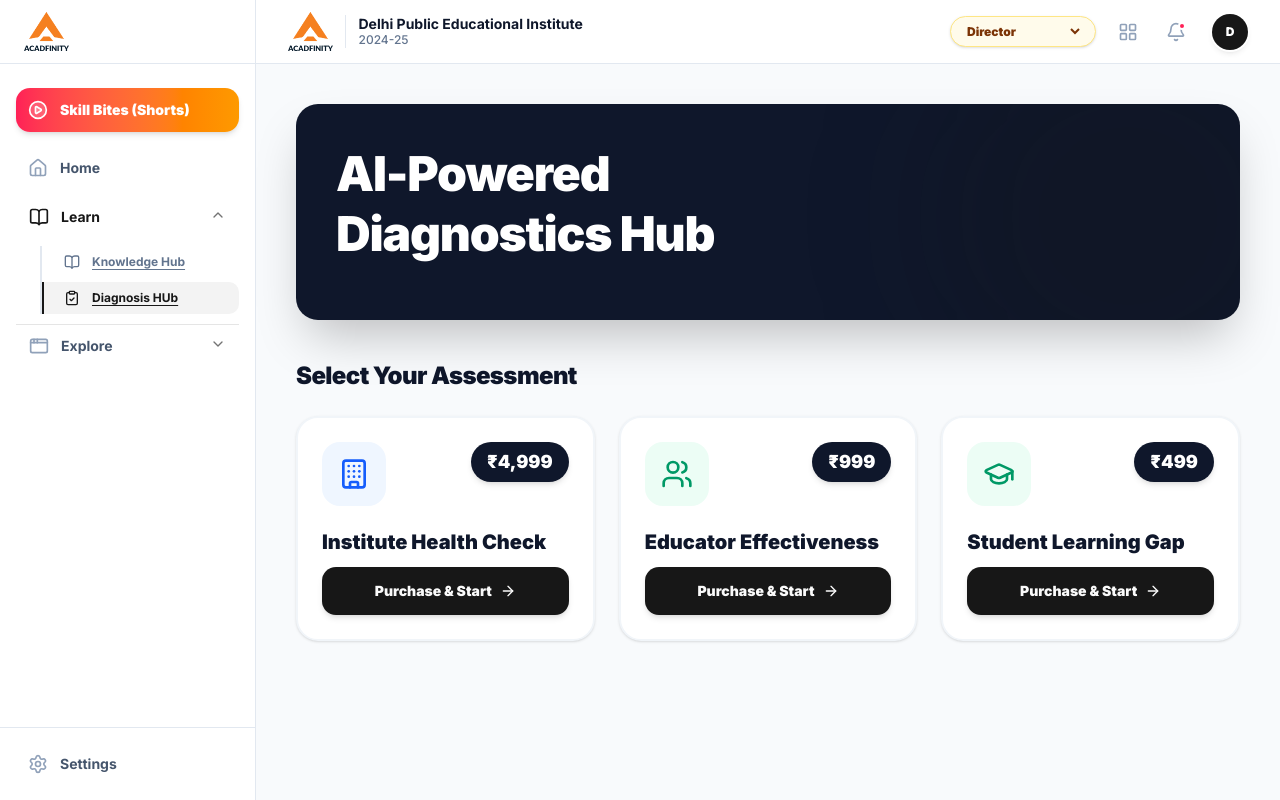
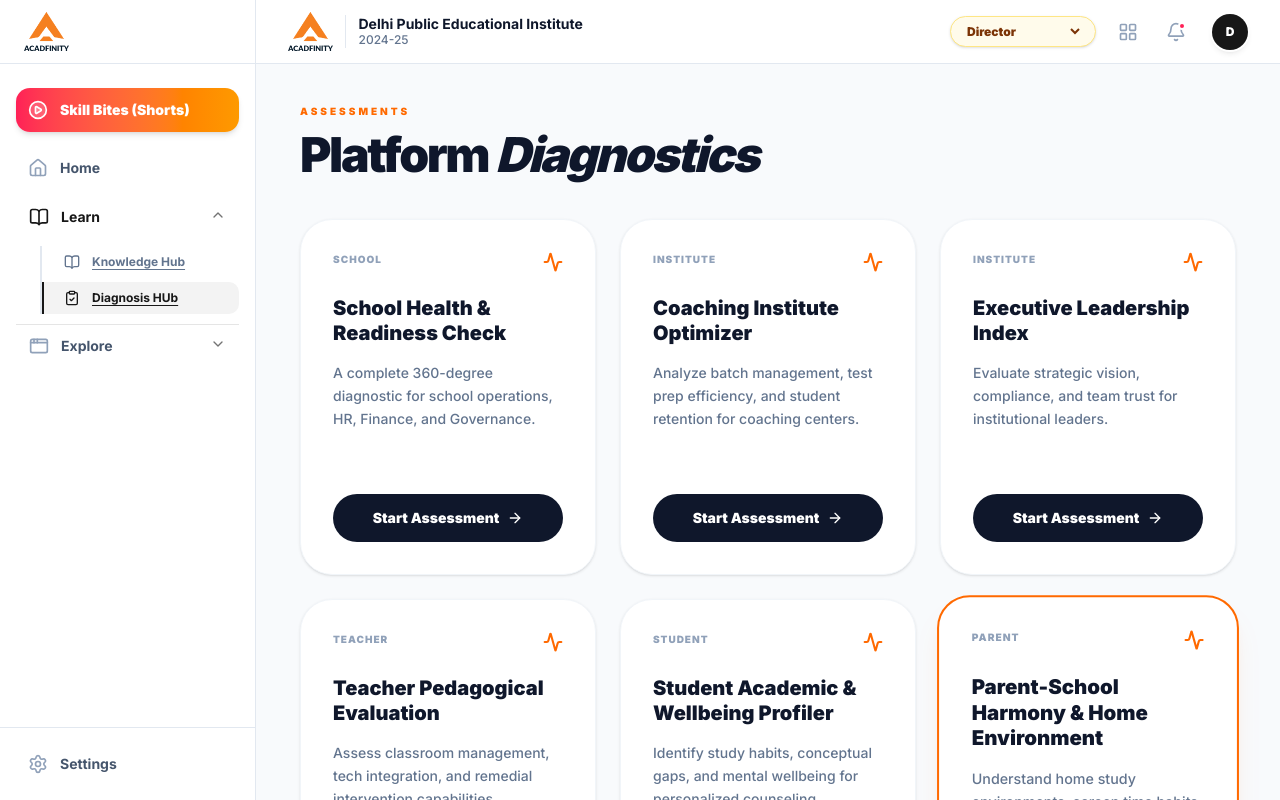
Before and after one commit to mohit20s/acadfinity-2-prototype, a Next.js app: page /diagnostics in a window 1280 px wide. Built offline with nearby package versions, Linux system fonts and the light colour scheme.

Commit message:
feat: Diagnostic

```diff
--- a/src/app/(marketing)/page.tsx
+++ b/src/app/(marketing)/page.tsx
@@ -124,7 +124,7 @@ export default function PublicCinematicHomePage() {
       {/* =========================================================
           1. HIGH-IMPACT CINEMATIC HERO SECTION
           ========================================================= */}
-      <section className="relative mt-5 pt-5 md:pt-0 lg:pt-16 pb-20 px-4 md:px-8 overflow-hidden">
+      <section className="relative mt-5 pt-28 lg:pt-32 pb-20 px-4 md:px-8 overflow-hidden">
         <div className="absolute top-1/2 left-1/4 -translate-y-1/2 -translate-x-1/2 w-[600px] h-[600px] md:w-[800px] md:h-[800px] bg-orange-500/10 rounded-full blur-[100px] md:blur-[120px] -z-10 animate-pulse pointer-events-none"></div>
 
         <div className="w-full max-w-[98%] 2xl:max-w-[1750px] mx-auto grid grid-cols-1 lg:grid-cols-12 gap-6 lg:gap-10 items-start">
--- a/src/components/dashboard/diagnostic-tool.tsx
+++ b/src/components/dashboard/diagnostic-tool.tsx
@@ -1,61 +1,83 @@
 "use client";
 
+import { Activity, ArrowRight, ClipboardCheck, ArrowLeft } from 'lucide-react';
+import { Button } from "@/components/ui/button";
 import { useState } from 'react';
-import { ArrowLeft, CheckCircle2, ClipboardCheck, BarChart, Lightbulb, Users, GraduationCap, Building, Lock, PlayCircle, Star, ArrowRight } from 'lucide-react';
-import { Button } from "@/components/ui/button";
-import { cn } from "@/lib/utils";
+import { cn } from '@/lib/utils';
+import Link from 'next/link';
 
-// Diagnostic Plans
-const diagnosticPlans = [
-  { id: 'school', title: "Institute Health Check", target: "For Directors & Principals", price: "₹4,999", desc: "A complete AI audit of school operations, academics, and finances.", icon: Building, color: "blue" },
-  { id: 'teacher', title: "Educator Effectiveness", target: "For Teachers", price: "₹999", desc: "Analyze teaching methodologies and get personalized upskilling paths.", icon: Users, color: "emerald" },
-  { id: 'student', title: "Student Learning Gap", target: "For Students & Parents", price: "₹499", desc: "Identify academic weak points and get curated course recommendations.", icon: GraduationCap, color: "amber" },
+// Exact data matching your screenshot
+const templates = [
+  { id: 1, type: "SCHOOL", title: "School Health & Readiness Check", desc: "A complete 360-degree diagnostic for school operations, HR, Finance, and Governance.", highlight: false , url: "http://diagnostic.acadfinity.com/"  },
+  { id: 2, type: "INSTITUTE", title: "Coaching Institute Optimizer", desc: "Analyze batch management, test prep efficiency, and student retention for coaching centers.", highlight: false },
+  { id: 3, type: "INSTITUTE", title: "Executive Leadership Index", desc: "Evaluate strategic vision, compliance, and team trust for institutional leaders.", highlight: false },
+  { id: 4, type: "TEACHER", title: "Teacher Pedagogical Evaluation", desc: "Assess classroom management, tech integration, and remedial intervention capabilities.", highlight: false },
+  { id: 5, type: "STUDENT", title: "Student Academic & Wellbeing Profiler", desc: "Identify study habits, conceptual gaps, and mental wellbeing for personalized counseling.", highlight: false },
+  { id: 6, type: "PARENT", title: "Parent-School Harmony & Home Environment", desc: "Understand home study environments, screen time habits, and parental support structures.", highlight: true }, // Highlighted orange card
 ];
 
 export default function DiagnosticToolPage() {
-  const [step, setStep] = useState(0); // 0: Select Plan, 1: Pay/Start, 2-4: Questions, 5: Results
-  const [selectedPlan, setSelectedPlan] = useState<string | null>(null);
+  const [step, setStep] = useState(0);
 
-  const totalSteps = 3;
-  const progress = step > 1 ? ((step - 1) / totalSteps) * 100 : 0;
-
+  // --- VIEW 1: THE HUB (Matches your screenshot exactly) ---
   if (step === 0) {
     return (
-      <div className="space-y-10 animate-in fade-in duration-500 pb-24">
+      <div className="animate-in fade-in slide-in-from-bottom-4 duration-700 space-y-10 pb-20 px-1">
+        <header>
+          <p className="text-[10px] uppercase tracking-[0.3em] font-black text-orange-500 mb-3">Assessments</p>
+          <h1 className="text-4xl md:text-5xl font-black tracking-tighter text-slate-900">
+            Platform <span className="italic">Diagnostics</span>
+          </h1>
+        </header>
 
-        <section className="bg-slate-900 text-white rounded-3xl p-6 md:p-10 flex flex-col md:flex-row justify-between items-center gap-8 relative overflow-hidden shadow-2xl">
-          <div className="absolute -right-20 -top-20 w-96 h-96 bg-primary/20 rounded-full blur-3xl"></div>
-          <div className="relative z-10 w-full text-center md:text-left">
-            <h1 className="text-3xl md:text-5xl font-black mb-4 tracking-tight leading-tight">AI-Powered<br/>Diagnostics Hub</h1>
-          </div>
-        </section>
+        <div className="grid grid-cols-1 md:grid-cols-2 lg:grid-cols-3 gap-6">
+          {templates.map((template) => (
+            <div
+              key={template.id}
+              className={cn(
+                "p-8 rounded-[2rem] flex flex-col justify-between min-h-[320px] bg-white transition-all duration-300",
+                template.highlight ? "border-2 border-orange-500 shadow-xl shadow-orange-500/10 scale-[1.02]" : "border border-slate-100 shadow-sm hover:shadow-xl hover:-translate-y-1"
+              )}
+            >
+              <div>
+                <div className="flex justify-between items-start mb-6">
+                  <span className="text-[10px] font-black uppercase text-slate-400 tracking-widest">{template.type}</span>
+                  <Activity className="h-5 w-5 text-orange-500" strokeWidth={2.5} />
+                </div>
+                <h3 className="font-black text-xl text-slate-900 leading-tight mb-4">{template.title}</h3>
+                <p className="text-sm text-slate-500 font-medium leading-relaxed">{template.desc}</p>
+              </div>
+               <a href={template.url} target="_blank" rel="noopener noreferrer" className="mt-8 block">
+              <Button
 
-        <section className="space-y-6">
-          <div className="text-center md:text-left">
-             <h2 className="text-2xl font-black tracking-tight text-slate-900">Select Your Assessment</h2>
-          </div>
-          <div className="grid grid-cols-1 md:grid-cols-3 gap-6">
-            {diagnosticPlans.map((plan) => (
-               <div key={plan.id} className="bg-white rounded-3xl border-2 border-slate-100 shadow-sm p-6 flex flex-col hover:border-primary/30 hover:shadow-xl transition-all group relative overflow-hidden">
-                  <div className="flex justify-between items-start mb-6">
-                    <div className={cn("h-16 w-16 rounded-2xl flex items-center justify-center transition-transform group-hover:scale-110", plan.color === 'blue' ? "bg-blue-50 text-blue-600" : "bg-emerald-50 text-emerald-600")}>
-                      <plan.icon className="h-8 w-8" />
-                    </div>
-                    <span className="bg-slate-900 text-white px-4 py-1.5 rounded-full text-lg font-black shadow-md">{plan.price}</span>
-                  </div>
-                  <h3 className="font-black text-slate-900 text-xl leading-tight mb-3">{plan.title}</h3>
-                  <div className="mt-auto">
-                    <Button onClick={() => { setSelectedPlan(plan.id); setStep(1); }} className="w-full h-12 rounded-xl font-black shadow-md text-sm">
-                      Purchase & Start <ArrowRight className="ml-2 h-4 w-4" />
-                    </Button>
-                  </div>
-                </div>
-            ))}
-          </div>
-        </section>
+                className={cn(
+                  "w-full h-12 rounded-full font-black text-sm mt-8 transition-colors",
+                  template.highlight ? "bg-orange-500 hover:bg-orange-600 text-white shadow-lg shadow-orange-500/30" : "bg-slate-900 hover:bg-slate-800 text-white"
+                )}
+              >
+                Start Assessment <ArrowRight className="ml-2 h-4 w-4" />
+              </Button>
+                </a>
+            </div>
+          ))}
+        </div>
       </div>
     );
   }
 
-  return <div>Diagnostic Steps...</div>; // Simplified for brevity
+  // --- VIEW 2: SIMULATED ASSESSMENT PLAYER ---
+  return (
+    <div className="flex flex-col items-center justify-center min-h-[60vh] text-center p-8 bg-white rounded-[3rem] border border-slate-100 shadow-2xl animate-in zoom-in-95 max-w-2xl mx-auto mt-10">
+       <div className="h-24 w-24 rounded-full bg-slate-900 text-orange-500 flex items-center justify-center mb-8 border-4 border-white shadow-xl">
+         <ClipboardCheck className="h-10 w-10" />
+       </div>
+       <h2 className="text-3xl font-black mb-4 text-slate-900 tracking-tight">Assessment Engine Loaded</h2>
+       <p className="text-slate-500 mb-10 font-medium text-lg">
+         The dynamic questionnaire for this specific stakeholder would begin here.
+       </p>
+       <Button onClick={() => setStep(0)} variant="outline" className="font-black h-14 px-10 rounded-full border-2 text-slate-600 hover:bg-slate-50">
+         <ArrowLeft className="h-4 w-4 mr-2" /> Back to Hub
+       </Button>
+    </div>
+  );
 }
--- a/src/components/marketing/site-header.tsx
+++ b/src/components/marketing/site-header.tsx
@@ -115,7 +115,7 @@ export function SiteHeader() {
                 <Link href="/" className="relative text-[14px] font-black uppercase tracking-[0.2em] py-1 text-orange-500 group">
                   Home <span className="absolute -bottom-1 left-0 w-full h-[2px] bg-orange-500 rounded-full"></span>
                 </Link>
-                <Link href="/library" className="text-[14px] font-black uppercase tracking-[0.2em] text-slate-500 hover:text-orange-500 transition-all">Diagnostic</Link>
+                <Link href="/diagnostics" className="text-[14px] font-black uppercase tracking-[0.2em] text-slate-500 hover:text-orange-500 transition-all">Diagnostic</Link>
                 <span className="text-[14px] font-black uppercase tracking-[0.2em] text-slate-500 hover:text-orange-500 transition-all cursor-pointer">Service Deck</span>
 
                 {/* THE MEGA MENU TRIGGER */}
@@ -253,7 +253,7 @@ export function SiteHeader() {
                 <p className="text-[10px] font-black uppercase tracking-[0.3em] text-slate-400">Main Menu</p>
                 <div className="flex flex-col gap-4">
                   <Link href="/" onClick={() => setMobileMenu(false)} className="text-3xl font-black text-slate-900 tracking-tighter hover:text-orange-500 transition-colors">Home</Link>
-                  <Link href="/library" onClick={() => setMobileMenu(false)} className="text-3xl font-black text-slate-900 tracking-tighter hover:text-orange-500 transition-colors">Diagnostic</Link>
+                  <Link href="/diagnostics"  onClick={() => setMobileMenu(false)} className="text-3xl font-black text-slate-900 tracking-tighter hover:text-orange-500 transition-colors">Diagnostic</Link>
                   <span className="text-3xl font-black text-slate-900 tracking-tighter hover:text-orange-500 transition-colors cursor-pointer">Service Deck</span>
                 </div>
               </div>
```
